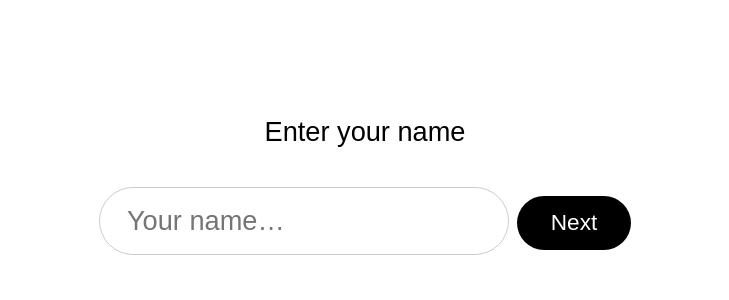
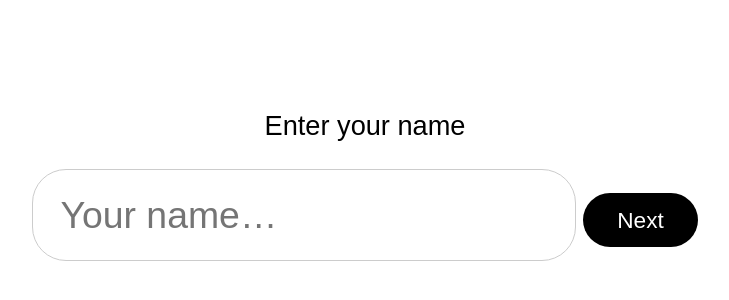
Before and after one commit to iamchandan69/New-year-wish, a plain HTML site: page index.html in a window 1280 px wide. Shown: the part 508-808 px from the top of the page, without its empty margins (275-1004 px from the left). Drawn offline with Linux system fonts and the light colour scheme.

Commit message:
Update style.css

```diff
--- a/style.css
+++ b/style.css
@@ -13,8 +13,8 @@ body {
 .center { text-align: center; }
 
 input {
-  padding: 10px 16px;
-  font-size: 16px;
+  padding: 14px 16px;
+  font-size: 22px;
   border-radius: 20px;
   border: 1px solid #ccc;
 }
@@ -34,7 +34,7 @@ button {
 }
 
 #bear {
-  width: 220px;
+  width: 260px;
   cursor: pointer;
   transition: transform 0.3s;
 }
```
